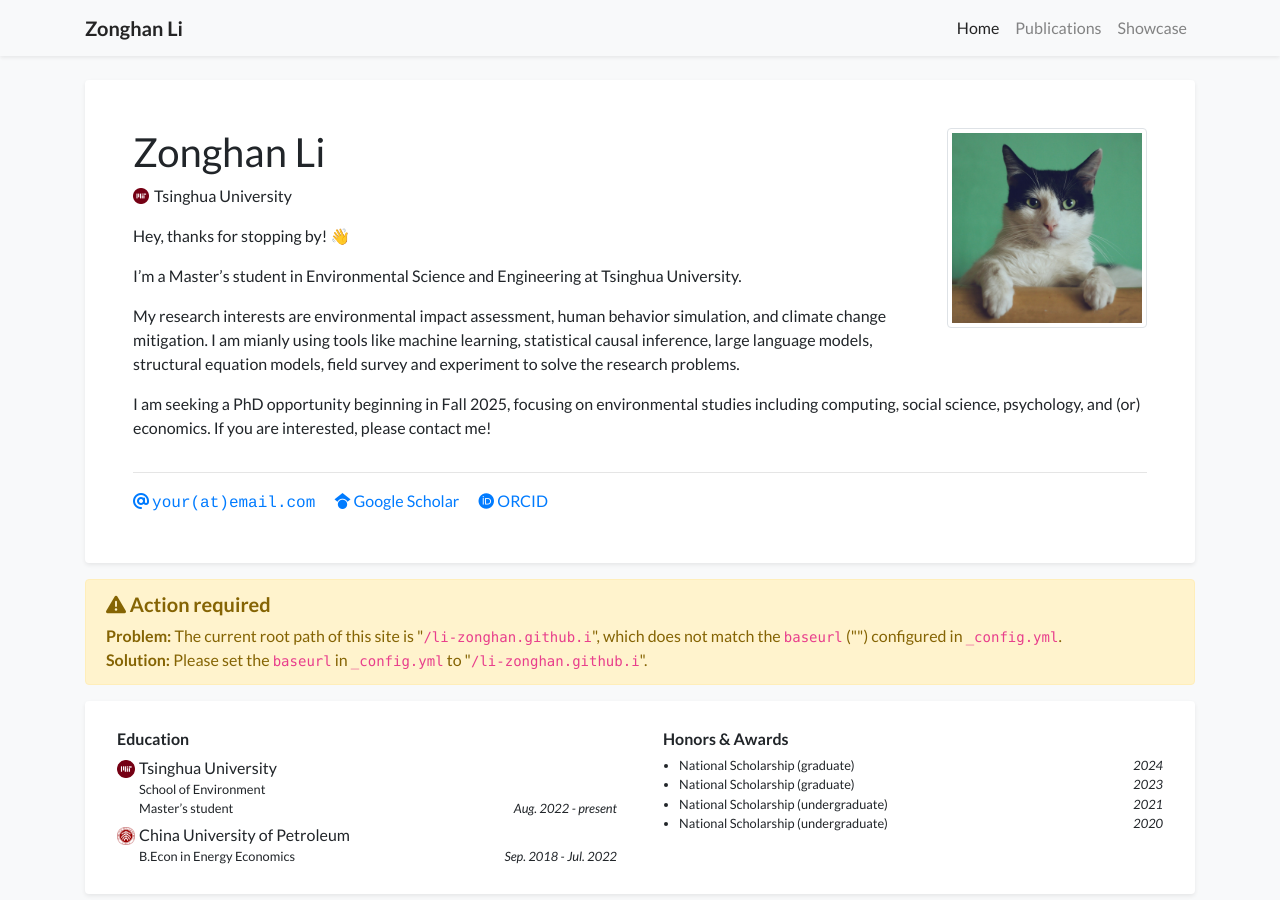
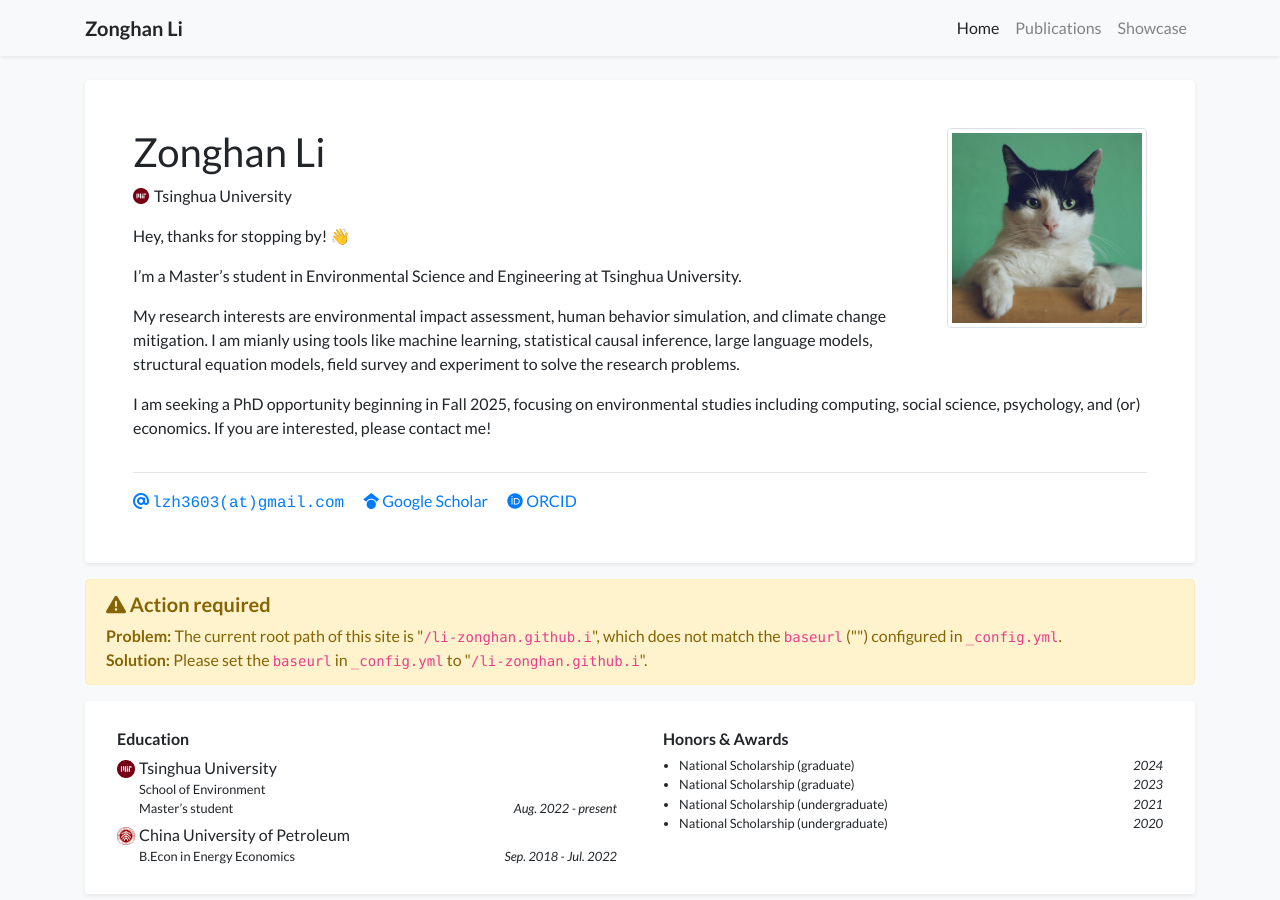
Before and after one commit to li-zonghan/li-zonghan.github.i, a Jekyll site: the page built from index.html, in a window 1280 px wide and 900 px high. Built offline with Jekyll 4.4.1, drawn with Linux system fonts in a browser that asks for light colours; nearby versions of some CDN libraries; a style sheet for code colours, icons or effects is not loaded.

Commit message:
Update profile.yml

```diff
--- a/_data/profile.yml
+++ b/_data/profile.yml
@@ -8,7 +8,7 @@ positions:
 #- name: Position 2 without logo
 
 
-email: "your@email.com"
+email: "lzh3603@gmail.com"
 # cv_link: link-to-your-cv-file
 gscholar: v66rmnsAAAAJ  # This is an example, replace it with your own Google Scholar ID
 # github: your_github_id
```
